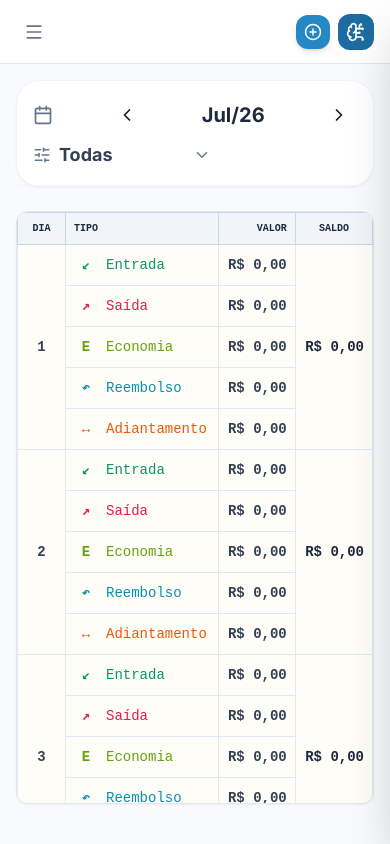
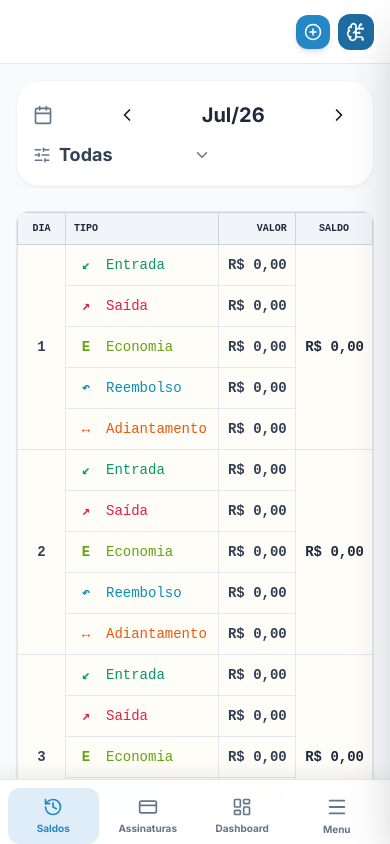
Before and after one commit to Heitor-moreira/Drachma, a React (Vite) app: page / in a window 390 px wide. Built offline with nearby package versions, Linux system fonts and the light colour scheme.

Commit message:
Simplifica modo Lite e ajusta modal de lançamento

```diff
--- a/App.tsx
+++ b/App.tsx
@@ -320,6 +320,8 @@ const App: React.FC = () => {
                     <button onClick={() => { setActiveTab('installments'); setIsMobileMenuOpen(false); }} className={`flex items-center gap-3 p-4 rounded-2xl text-sm font-bold transition-all ${activeTab === 'installments' ? 'bg-theme text-white' : 'bg-slate-50 dark:bg-slate-800 text-slate-600 dark:text-slate-300'}`}><CalendarClock size={18} /> Compras Parceladas</button>
                     <button onClick={() => { setActiveTab('fixed'); setIsMobileMenuOpen(false); }} className={`flex items-center gap-3 p-4 rounded-2xl text-sm font-bold transition-all ${activeTab === 'fixed' ? 'bg-theme text-white' : 'bg-slate-50 dark:bg-slate-800 text-slate-600 dark:text-slate-300'}`}><Repeat size={18} /> Compras Recorrentes</button>
                     <button onClick={() => { setActiveTab('subscriptions'); setIsMobileMenuOpen(false); }} className={`flex items-center gap-3 p-4 rounded-2xl text-sm font-bold transition-all ${activeTab === 'subscriptions' ? 'bg-theme text-white' : 'bg-slate-50 dark:bg-slate-800 text-slate-600 dark:text-slate-300'}`}><CreditCard size={18} /> Assinaturas</button>
+                    <button onClick={() => { setActiveTab('salary'); setIsMobileMenuOpen(false); }} className={`flex items-center gap-3 p-4 rounded-2xl text-sm font-bold transition-all ${activeTab === 'salary' ? 'bg-theme text-white' : 'bg-slate-50 dark:bg-slate-800 text-slate-600 dark:text-slate-300'}`}><Coins size={18} /> Gestão de Salário</button>
+                    <button onClick={() => { setActiveTab('cards'); setIsMobileMenuOpen(false); }} className={`flex items-center gap-3 p-4 rounded-2xl text-sm font-bold transition-all ${activeTab === 'cards' ? 'bg-theme text-white' : 'bg-slate-50 dark:bg-slate-800 text-slate-600 dark:text-slate-300'}`}><CreditCard size={18} /> Cartões</button>
                   </>
                 )}
                 <div className="h-px bg-slate-100 dark:bg-slate-800 my-2"></div>
@@ -331,14 +333,6 @@ const App: React.FC = () => {
 
         <header className="bg-white dark:bg-slate-900 border-b border-slate-200 dark:border-slate-800 px-4 md:px-6 py-4 flex items-center justify-between sticky top-0 z-10 h-16 transition-colors duration-300">
           <div className="flex items-center gap-2 md:gap-4 overflow-hidden">
-            {/* Mobile Menu Trigger Button */}
-            <button
-              onClick={() => setIsMobileMenuOpen(true)}
-              className="md:hidden p-2 text-slate-500 hover:bg-slate-100 dark:hover:bg-slate-800 rounded-xl transition-all"
-            >
-              <Menu size={20} />
-            </button>
-
             <h2 className="text-sm md:text-lg font-bold text-slate-700 dark:text-slate-200 whitespace-nowrap overflow-hidden text-ellipsis"></h2>
           </div>
 
@@ -369,9 +363,9 @@ const App: React.FC = () => {
           </div>
         </header>
 
-        <div className="flex-1 overflow-y-auto p-4 md:p-8 space-y-6">
+        <div className="flex-1 overflow-y-auto p-4 pb-24 md:p-8 md:pb-8 space-y-6">
           {activeTab === 'dashboard' && <Dashboard transactions={transactions} baseSalary={baseSalary} currencySymbol={currencySymbol} />}
-          {activeTab === 'dailyBalance' && <DailyBalanceView transactions={transactions} dateRange={dateRange} setDateRange={setDateRange} onEdit={setEditingTransaction} onDelete={deleteTransaction} currencySymbol={currencySymbol} cards={cards} onDayClick={(date, group) => { setNewTransactionDate(date); setNewTransactionGroup(group); setIsFormOpen(true); }} />}
+          {activeTab === 'dailyBalance' && <DailyBalanceView transactions={transactions} dateRange={dateRange} setDateRange={setDateRange} onEdit={setEditingTransaction} onDelete={deleteTransaction} currencySymbol={currencySymbol} cards={cards} compactHeader={settings.appMode === 'developer' && ['iphone-16e', 'galaxy-a73'].includes(developerViewport)} onDayClick={(date, group) => { setNewTransactionDate(date); setNewTransactionGroup(group); setIsFormOpen(true); }} />}
           {activeTab === 'categorySpending' && <CategorySpending transactions={transactions} dateRange={dateRange} setDateRange={setDateRange} currencySymbol={currencySymbol} />}
           {activeTab === 'installments' && <InstallmentManager transactions={transactions} baseSalary={baseSalary} onEdit={setEditingTransaction} onDelete={deleteTransaction} currencySymbol={currencySymbol} />}
           {activeTab === 'fixed' && <RecurringExpensesManager transactions={transactions} baseSalary={baseSalary} onEdit={setEditingTransaction} onDelete={deleteTransaction} currencySymbol={currencySymbol} />}
@@ -379,6 +373,27 @@ const App: React.FC = () => {
           {activeTab === 'subscriptions' && <SubscriptionCalculator subscriptions={subscriptions} setSubscriptions={setSubscriptions} baseSalary={baseSalary} currencySymbol={currencySymbol} />}
           {activeTab === 'cards' && <CardManager cards={cards} onChange={setCards} currencySymbol={currencySymbol} />}
         </div>
+
+        <nav className="md:hidden fixed bottom-0 left-0 right-0 z-50 border-t border-slate-200 dark:border-slate-800 bg-white/95 dark:bg-slate-900/95 backdrop-blur-lg px-2 pt-2 pb-[env(safe-area-inset-bottom)] shadow-[0_-4px_18px_rgba(15,23,42,0.08)]">
+          <div className="mx-auto grid max-w-md grid-cols-4 gap-1">
+            <button onClick={() => { setActiveTab('dailyBalance'); setIsMobileMenuOpen(false); }} className={`flex min-h-14 flex-col items-center justify-center gap-1 rounded-xl text-[10px] font-bold transition-colors ${activeTab === 'dailyBalance' ? 'bg-theme/15 text-theme' : 'text-slate-500 dark:text-slate-400'}`}>
+              <History size={20} />
+              <span>Saldos</span>
+            </button>
+            <button onClick={() => { setActiveTab('subscriptions'); setIsMobileMenuOpen(false); }} className={`flex min-h-14 flex-col items-center justify-center gap-1 rounded-xl text-[10px] font-bold transition-colors ${activeTab === 'subscriptions' ? 'bg-theme/15 text-theme' : 'text-slate-500 dark:text-slate-400'}`}>
+              <CreditCard size={20} />
+              <span>Assinaturas</span>
+            </button>
+            <button onClick={() => { setActiveTab('dashboard'); setIsMobileMenuOpen(false); }} className={`flex min-h-14 flex-col items-center justify-center gap-1 rounded-xl text-[10px] font-bold transition-colors ${activeTab === 'dashboard' ? 'bg-theme/15 text-theme' : 'text-slate-500 dark:text-slate-400'}`}>
+              <LayoutDashboard size={20} />
+              <span>Dashboard</span>
+            </button>
+            <button onClick={() => setIsMobileMenuOpen(true)} className={`flex min-h-14 flex-col items-center justify-center gap-1 rounded-xl text-[10px] font-bold transition-colors ${isMobileMenuOpen ? 'bg-theme/15 text-theme' : 'text-slate-500 dark:text-slate-400'}`}>
+              <Menu size={22} />
+              <span>Menu</span>
+            </button>
+          </div>
+        </nav>
 
         {settings.aiEnabled && (
           <AiInsights isOpen={isAiOpen} transactions={transactions} salaryInfo={salaryInfo} onClose={() => setIsAiOpen(false)} />
@@ -554,7 +569,7 @@ const App: React.FC = () => {
           <div className="fixed inset-0 z-[120] flex items-center justify-center p-4 bg-slate-900/40 backdrop-blur-sm">
             <div className="bg-white dark:bg-slate-900 rounded-3xl shadow-2xl w-full max-w-md overflow-hidden flex flex-col animate-in fade-in zoom-in duration-200">
               <div className="p-6 overflow-y-auto max-h-[80vh]">
-                <TransactionForm onAdd={editingTransaction ? (ts) => updateTransaction(ts[0]) : addTransactions} onClose={() => {setIsFormOpen(false); setEditingTransaction(null); setNewTransactionDate(undefined); setNewTransactionGroup(undefined)}} initialData={editingTransaction} initialDate={newTransactionDate} initialFinancialGroup={newTransactionGroup} currencySymbol={currencySymbol} cards={cards} availableTags={availableTags} />
+                <TransactionForm onAdd={editingTransaction ? (ts) => updateTransaction(ts[0]) : addTransactions} onClose={() => {setIsFormOpen(false); setEditingTransaction(null); setNewTransactionDate(undefined); setNewTransactionGroup(undefined)}} initialData={editingTransaction} initialDate={newTransactionDate} initialFinancialGroup={newTransactionGroup} currencySymbol={currencySymbol} cards={cards} availableTags={availableTags} liteMode={isLite} />
               </div>
             </div>
           </div>
--- a/components/TransactionForm.tsx
+++ b/components/TransactionForm.tsx
@@ -12,6 +12,7 @@ interface Props {
   availableTags?: string[];
   initialDate?: string;
   initialFinancialGroup?: FinancialGroup;
+  liteMode?: boolean;
 }
 
 // Helper to format date as YYYY-MM-DD in local time
@@ -27,7 +28,7 @@ const formatCurrency = (value: string, currencySymbol: string) => {
   return `${currencySymbol} ${number.toLocaleString('pt-BR', { minimumFractionDigits: 2, maximumFractionDigits: 2 })}`;
 };
 
-const TransactionForm: React.FC<Props> = ({ onAdd, onClose, initialData, currencySymbol, cards = [], availableTags = [], initialDate, initialFinancialGroup }) => {
+const TransactionForm: React.FC<Props> = ({ onAdd, onClose, initialData, currencySymbol, cards = [], availableTags = [], initialDate, initialFinancialGroup, liteMode = false }) => {
   const [description, setDescription] = useState(initialData?.description || '');
   const [amount, setAmount] = useState(initialData?.amount?.toString() || '');
   const [type, setType] = useState<TransactionType>(initialData?.type || TransactionType.EXPENSE);
@@ -42,7 +43,7 @@ const TransactionForm: React.FC<Props> = ({ onAdd, onClose, initialData, currenc
   type EntryKind = 'INCOME' | 'EXPENSE' | 'SAVINGS' | 'REIMBURSEMENT' | 'ADVANCE';
   const startingGroup = initialData?.financialGroup || initialFinancialGroup;
   const initialKind: EntryKind = startingGroup === FinancialGroup.SAVINGS ? 'SAVINGS' : startingGroup === FinancialGroup.REIMBURSEMENT ? 'REIMBURSEMENT' : startingGroup === FinancialGroup.ADVANCE_TO_OTHERS ? 'ADVANCE' : initialData?.type === TransactionType.INCOME ? 'INCOME' : 'EXPENSE';
-  const [entryKind, setEntryKind] = useState<EntryKind>(initialKind);
+  const [entryKind, setEntryKind] = useState<EntryKind>(liteMode && (initialKind === 'REIMBURSEMENT' || initialKind === 'ADVANCE') ? 'EXPENSE' : initialKind);
   const currentTagQuery = tagsText.trim().toLowerCase();
   const suggestedTags = availableTags.filter(tag => !committedTags.includes(tag) && (!currentTagQuery || tag.toLowerCase().includes(currentTagQuery))).slice(0, 8);
   const allTags = Array.from(new Set([...committedTags, ...(tagsText.trim() ? [tagsText.trim()] : [])]));
@@ -150,7 +151,7 @@ const TransactionForm: React.FC<Props> = ({ onAdd, onClose, initialData, currenc
   return (
     <form onSubmit={handleSubmit} className="flex flex-col space-y-0 divide-y divide-slate-200 dark:divide-slate-800">
       <div className="flex items-center justify-between border-b border-slate-100 dark:border-slate-800 pb-4"><input inputMode="decimal" value={formatCurrency(amount, currencySymbol)} onChange={e => { const digits = e.target.value.replace(/\D/g, ''); setAmount((Number(digits || 0) / 100).toFixed(2)); }} className="w-3/4 text-3xl font-black bg-transparent outline-none dark:text-white" aria-label="Valor" required /><button type="button" onClick={onClose} className="p-2 text-slate-500 hover:text-slate-800 dark:hover:text-white"><X size={24} /></button></div>
-      <div className="flex items-center justify-between py-3"><div className="flex items-center gap-3"><div className={`p-2 rounded-full bg-slate-100 dark:bg-slate-800 ${kindMeta.color}`}><KindIcon size={20} /></div><div className="relative"><select value={entryKind} onChange={e => selectKind(e.target.value as EntryKind)} className={`appearance-none pr-7 text-lg font-bold bg-transparent outline-none ${kindMeta.color} dark:bg-slate-900`}><option value="INCOME">Entrada</option><option value="EXPENSE">Saída</option><option value="SAVINGS">Economia</option><option value="REIMBURSEMENT">Reembolso</option><option value="ADVANCE">Adiantamento a terceiros</option></select></div></div><ChevronDown size={18} className={kindMeta.color} /></div>
+      <div className="flex items-center justify-between py-3"><div className="flex items-center gap-3"><div className={`p-2 rounded-full bg-slate-100 dark:bg-slate-800 ${kindMeta.color}`}><KindIcon size={20} /></div><div className="relative"><select value={entryKind} onChange={e => selectKind(e.target.value as EntryKind)} className={`appearance-none pr-7 text-lg font-bold bg-transparent outline-none ${kindMeta.color} dark:bg-slate-900`}><option value="INCOME">Entrada</option><option value="EXPENSE">Saída</option><option value="SAVINGS">Economia</option>{!liteMode && <><option value="REIMBURSEMENT">Reembolso</option><option value="ADVANCE">Adiantamento a terceiros</option></>}</select></div></div><ChevronDown size={18} className={kindMeta.color} /></div>
 
       <div className="py-3">
         <div>
@@ -163,7 +164,6 @@ const TransactionForm: React.FC<Props> = ({ onAdd, onClose, initialData, currenc
       <div className="py-3">
         <div>
           <div className="flex items-center gap-3"><Pencil size={20} className="text-slate-500" /><input
-            autoFocus
             type="text"
             value={description}
             onChange={e => setDescription(e.target.value)}
```
